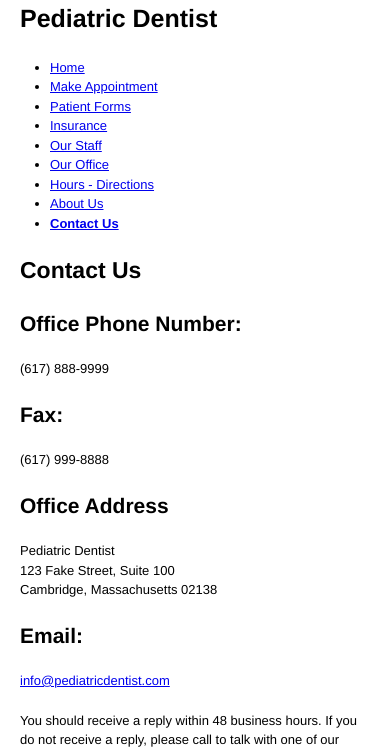
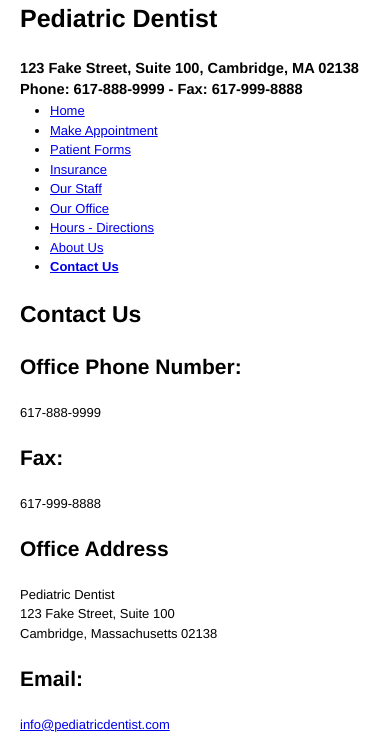
Before and after one commit to spullen/cscie12-final-project, a PHP site: page /contact.php in a window 390 px wide. Shown: the top 753 px of the page. Run offline with PHP 8.4, Linux system fonts and the light colour scheme; some libraries are stand-ins or nearby versions.

Commit message:
Adding address and phone number to header

```diff
--- a/contact.php
+++ b/contact.php
@@ -6,11 +6,10 @@
 <div class="grid-container">
   <div class="grid-100">
     <h2>Contact Us</h2>
-
     <h3>Office Phone Number:</h3>
-    <p>(617) 888-9999</p>
+    <p>617-888-9999</p>
     <h3>Fax:</h3>
-    <p>(617) 999-8888</p>
+    <p>617-999-8888</p>
     <h3>Office Address</h3>
     <p>
       <address>
--- a/credits.html
+++ b/credits.html
@@ -1,5 +1,6 @@
 <p>All images are under a creative commons license</p>
 <ul>
+  <li>Patients</li>
   <li><a href="https://www.flickr.com/photos/jeremymiles/2702854448">https://www.flickr.com/photos/jeremymiles/2702854448</a></li>
   <li><a href="https://www.flickr.com/photos/zivkovic/6837584807">https://www.flickr.com/photos/zivkovic/6837584807</a></li>
   <li><a href="https://www.flickr.com/photos/ov-desert-rat/6219887373">https://www.flickr.com/photos/ov-desert-rat/6219887373</a></li>
--- a/includes/header.php
+++ b/includes/header.php
@@ -19,5 +19,9 @@
       <h1>Pediatric Dentist</h1>
     </header>
   </div>
+  <div class="grid-100 header-information">
+    <address>123 Fake Street, Suite 100, Cambridge, MA 02138</address>
+    <span class="phone">Phone: 617-888-9999 - Fax: 617-999-8888</span>
+  </div>
 </div>
 <?php include 'includes/navigation.php' ?>
--- a/stylesheets/application.css
+++ b/stylesheets/application.css
@@ -13,6 +13,26 @@ address {
   display: none;
   margin: 0;
   padding: 0;
+}
+
+.header-information {
+  font-size: 1.125em;
+  font-weight: bold;
+}
+
+.header-information address {
+  display: inline;
+  margin-bottom: 0;
+}
+
+.header-information .phone {
+  float: right;
+}
+
+@media (max-width: 867px) {
+  .header-information .phone {
+    float: left;
+  }
 }
 
 .nav-selected {
```
